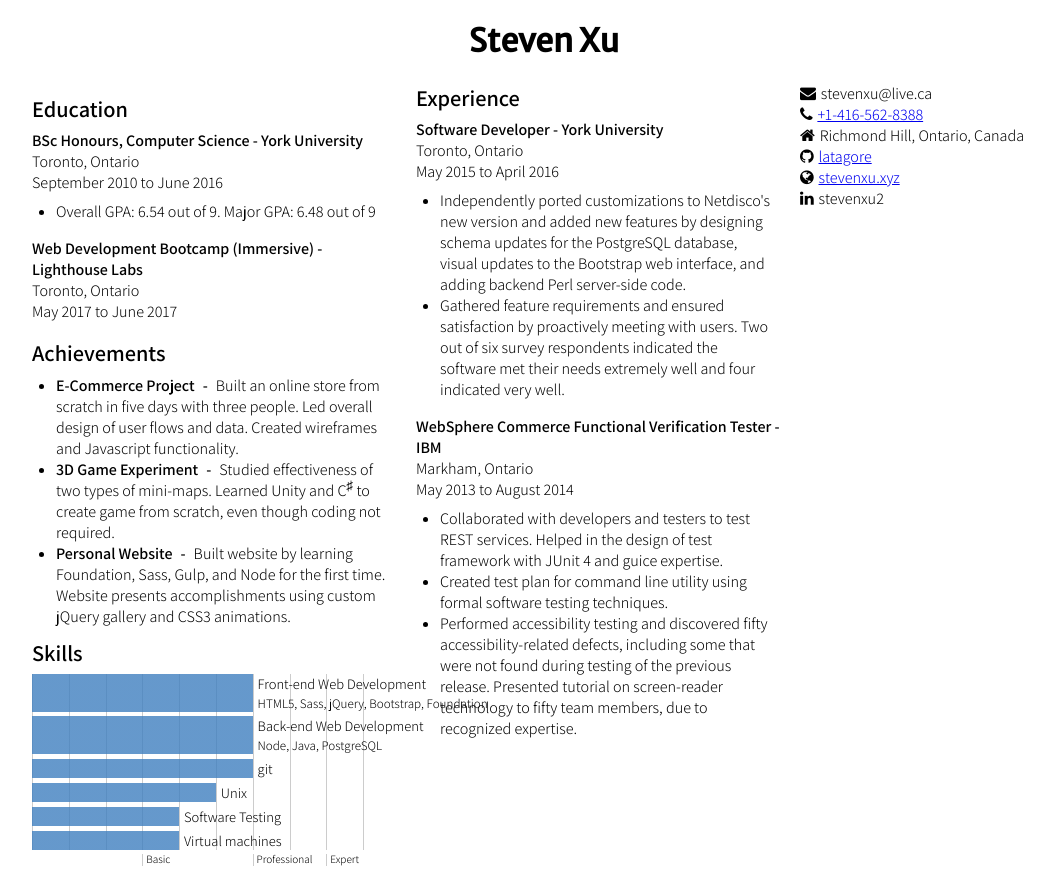
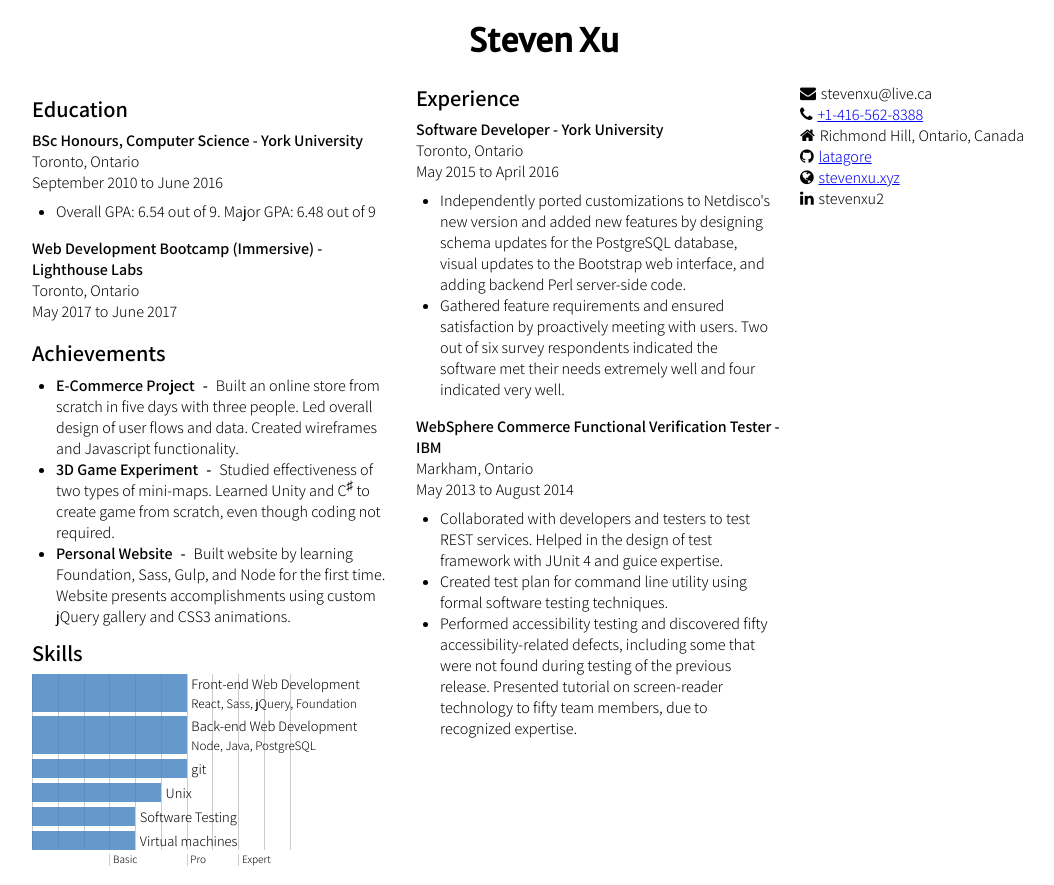
Before and after one commit to latagore/Resume, a React app: page / in a window 1280 px wide. Shown: the whole page, without its empty margins (96-1150 px from the left). Built offline with nearby package versions, Linux system fonts and the light colour scheme.

Commit message:
clean up skill graph

```diff
--- a/resume-data.json
+++ b/resume-data.json
@@ -52,7 +52,7 @@
       "name": "Front-end Web Development",
       "strength": 0.6,
       "subskills": [
-        "HTML5", "Sass", "jQuery", "Bootstrap", "Foundation"
+        "React", "Sass", "jQuery","Foundation"
       ]
     },
     {
--- a/src/App.jsx
+++ b/src/App.jsx
@@ -72,7 +72,7 @@ const SkillGraph = ({skills}) => {
   // create an array of empty elements
   const labels = new Array(10).fill(undefined);
   labels[3 - 1] = "Basic";
-  labels[6 - 1] = "Professional";
+  labels[6 - 1] = "Pro";
   labels[8 - 1] = "Expert";
 
   return (
--- a/styles/home.scss
+++ b/styles/home.scss
@@ -127,7 +127,7 @@ ul {
   }
 }
 
-$bar-width: 1;
+$bar-width: 0.7;
 $bar-color: rgba(63, 127, 191, 0.8);
 .skill-graph {
   position: relative;
```
